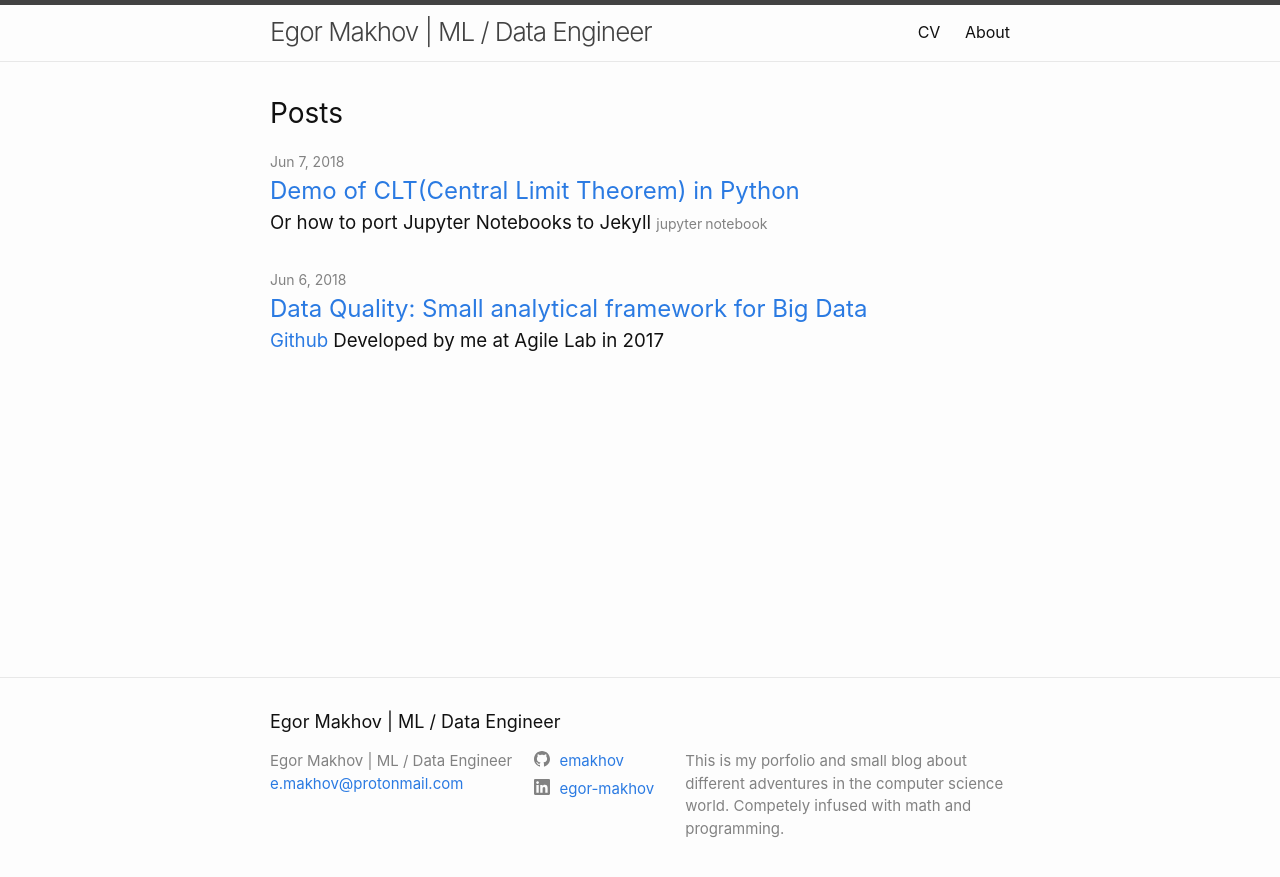
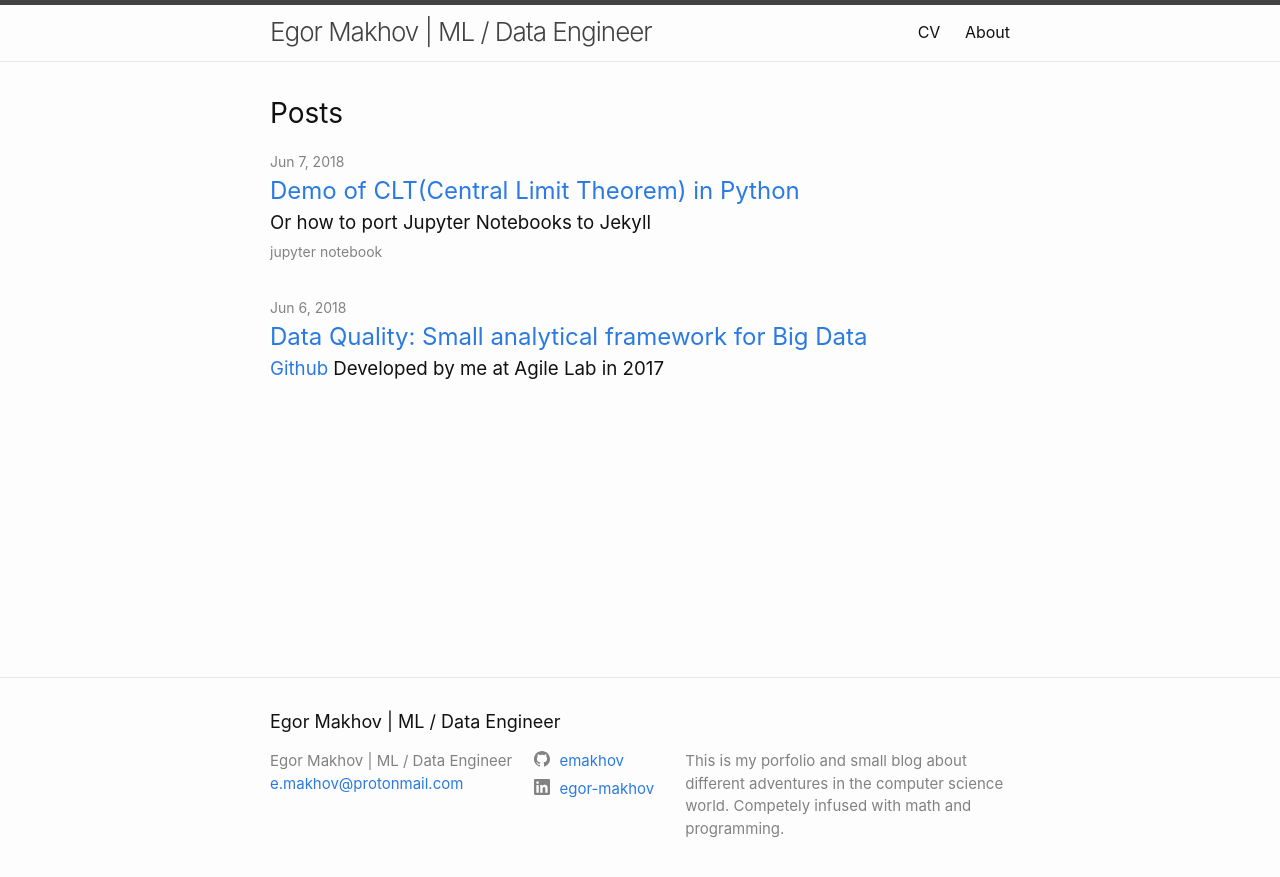
Before and after one commit to emakhov/emakhov.github.io, a Jekyll site: the page built from index.md, in a window 1280 px wide. Shown: the top 877 px of the page. Built offline with Jekyll 4.4.1, drawn with Linux system fonts in a browser that asks for light colours.

Commit message:
fixes tags display

```diff
--- a/_sass/minima/_layout.scss
+++ b/_sass/minima/_layout.scss
@@ -208,11 +208,11 @@
 }
 
 .post-meta-tag {
-  margin-right: 3px;
+  margin-right: 4px;
 }
 
 .tag-list {
-  display: inline;
+  display: block;
 }
 
 /**
```
